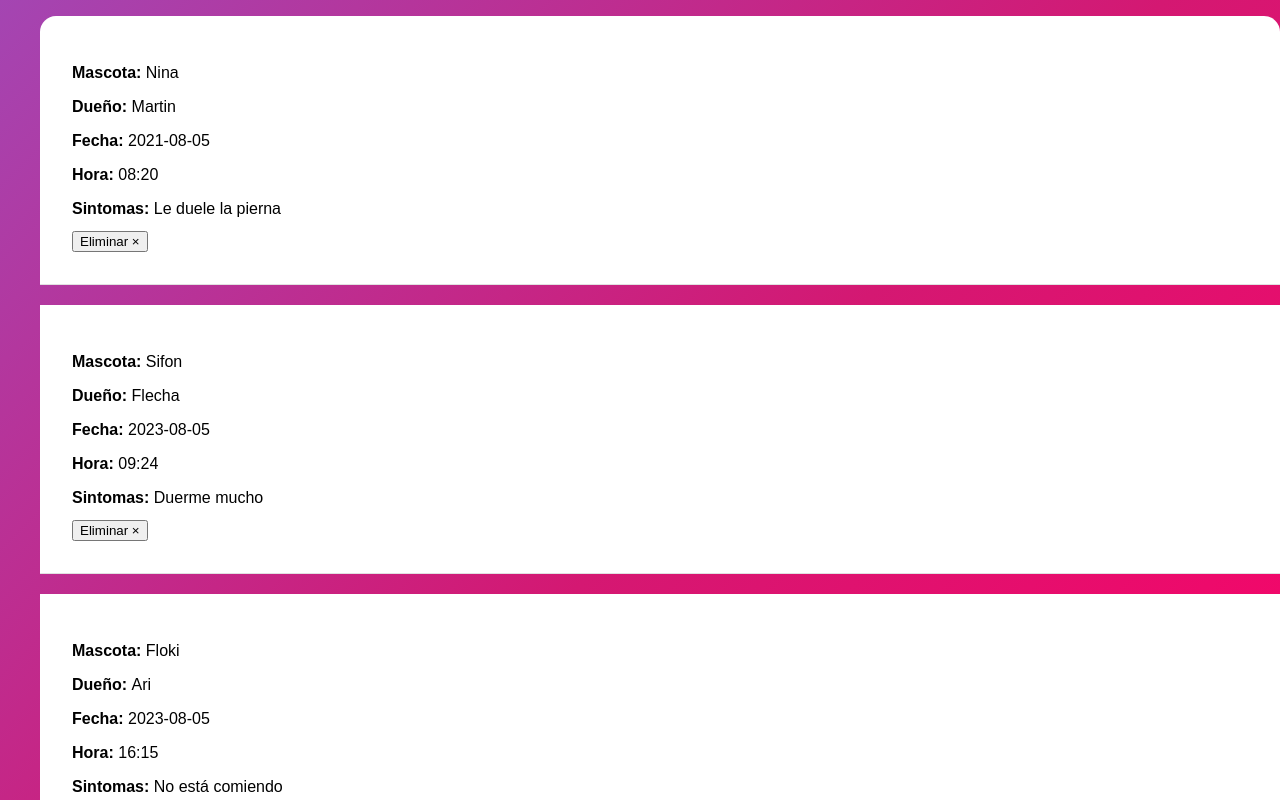
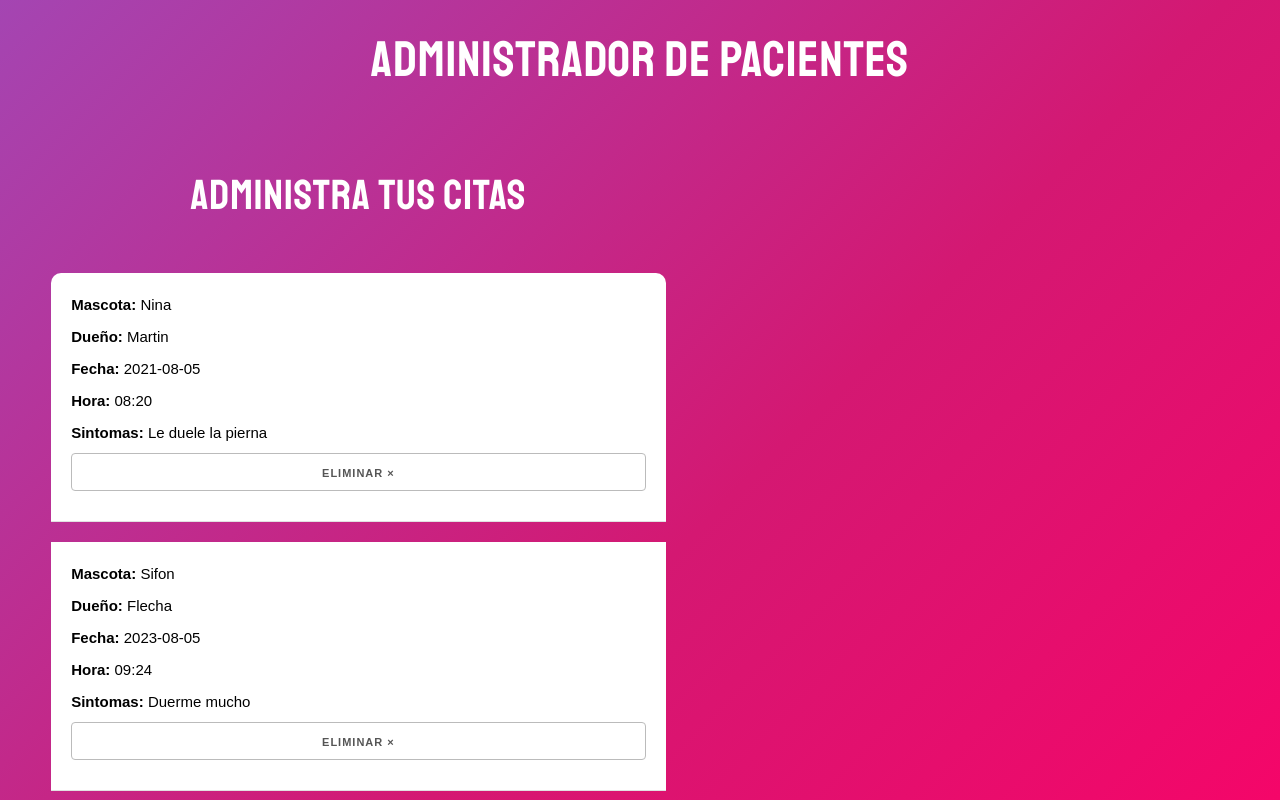
Before and after one commit to arielcn/TP4_Citas, a React (Create React App) app: page / in a window 1280 px wide. Shown: the top 800 px of the page. Built offline with nearby package versions, Linux system fonts and the light colour scheme.

Commit message:
Falta form

```diff
--- a/package.json
+++ b/package.json
@@ -6,6 +6,7 @@
     "@testing-library/jest-dom": "^5.16.5",
     "@testing-library/react": "^13.4.0",
     "@testing-library/user-event": "^13.5.0",
+    "i": "^0.3.7",
     "react": "^18.2.0",
     "react-dom": "^18.2.0",
     "react-scripts": "5.0.1",
--- a/public/index.html
+++ b/public/index.html
@@ -15,6 +15,9 @@
       user's mobile device or desktop. See https://developers.google.com/web/fundamentals/web-app-manifest/
     -->
     <link rel="manifest" href="%PUBLIC_URL%/manifest.json" />
+    <link rel="stylesheet" href="https://cdnjs.cloudflare.com/ajax/libs/normalize/8.0.1/normalize.min.css">
+    <link href="https://fonts.googleapis.com/css?family=Staatliches" rel="stylesheet">
+    <link rel="stylesheet" href="https://cdnjs.cloudflare.com/ajax/libs/skeleton/2.0.4/skeleton.min.css">
     <!--
       Notice the use of %PUBLIC_URL% in the tags above.
       It will be replaced with the URL of the `public` folder during the build.
--- a/src/App.js
+++ b/src/App.js
@@ -1,14 +1,17 @@
-import logo from './logo.svg';
 import './App.css';
 import Card from './Card';
 
 function App() {
   return (
-    <ul className='lista-citas'>
-      <Card mascota="Nina" duenio="Martin" fecha="2021-08-05" hora="08:20" sintomas="Le duele la pierna"/>
-      <Card mascota="Sifon" duenio="Flecha" fecha="2023-08-05" hora="09:24" sintomas="Duerme mucho"/>
-      <Card mascota="Floki" duenio="Ari" fecha="2023-08-05" hora="16:15" sintomas="No está comiendo"/>
-    </ul>
+    <>
+      <h1>ADMINISTRADOR DE PACIENTES</h1>
+      <div className='one-half column'>
+        <h2>ADMINISTRA TUS CITAS</h2>
+        <Card mascota="Nina" duenio="Martin" fecha="2021-08-05" hora="08:20" sintomas="Le duele la pierna" />
+        <Card mascota="Sifon" duenio="Flecha" fecha="2023-08-05" hora="09:24" sintomas="Duerme mucho" />
+        <Card mascota="Floki" duenio="Ari" fecha="2023-08-05" hora="16:15" sintomas="No está comiendo" />
+      </div>
+    </>
   );
 }
 
```
Also changed, not shown: src/Formulario.js (added, +16 -0 lines), 1 other file (tests, documents, lock files or other folders).
